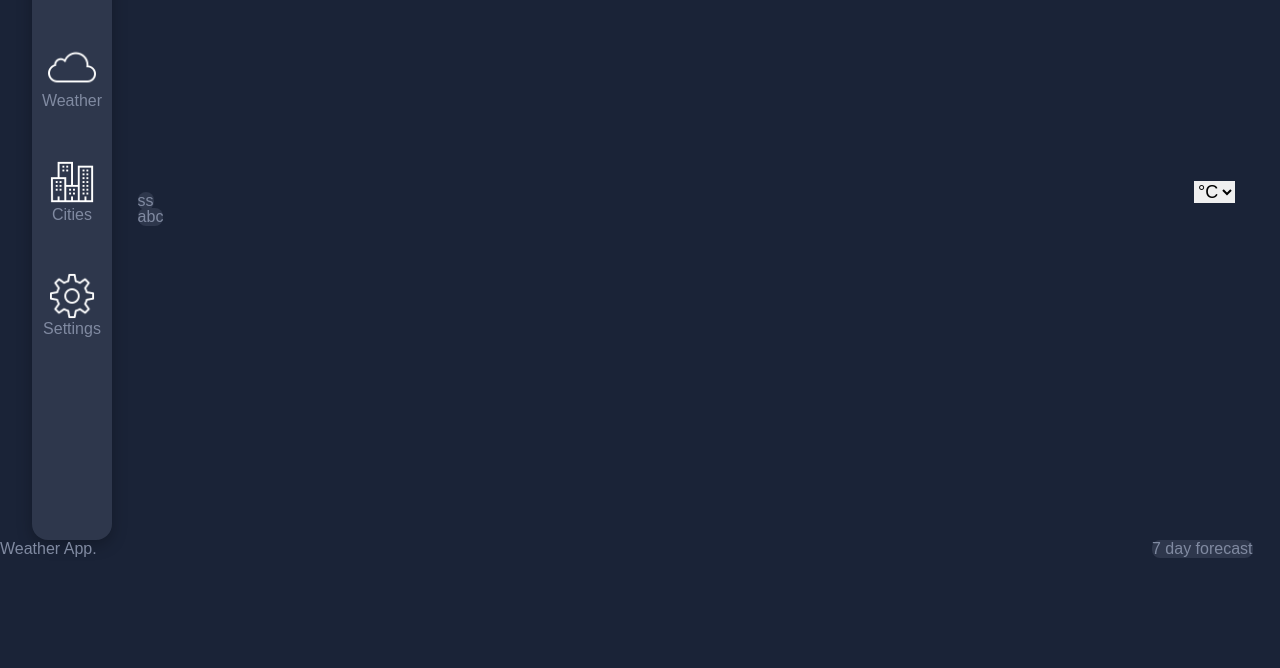
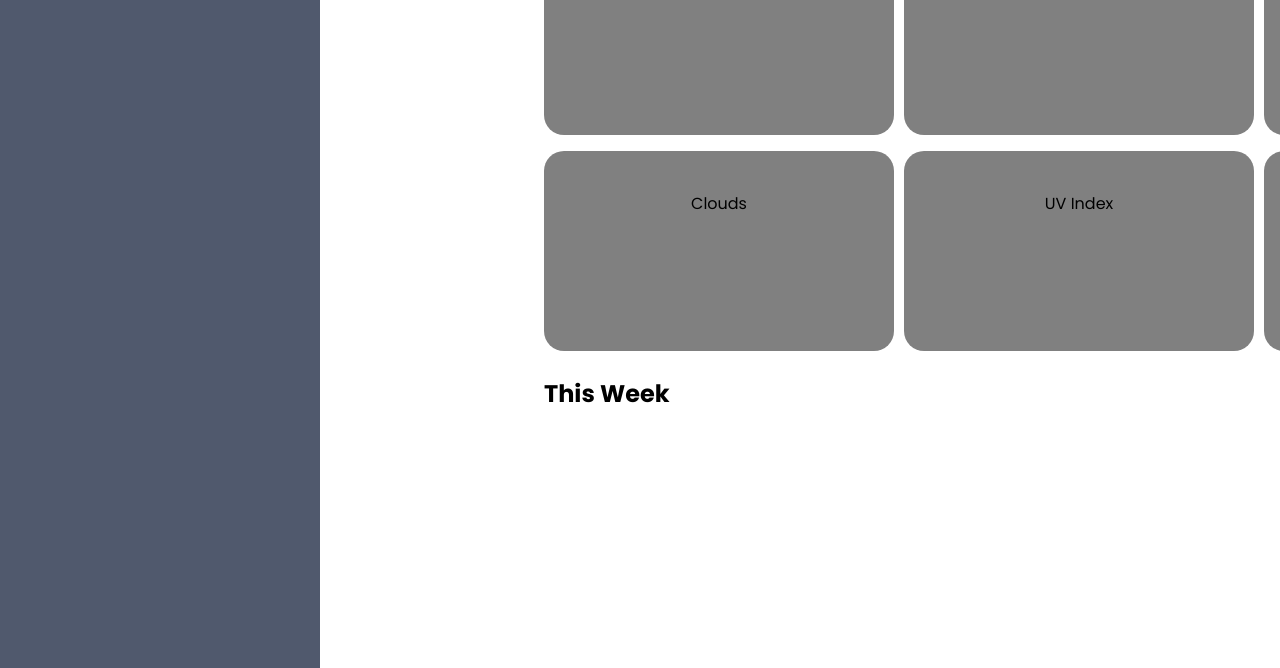
Before and after one commit to nishmsyr/Weather-App, a plain HTML site: page index.html in a window 1280 px wide. Shown: the part 132-800 px from the top of the page. Drawn offline with Linux system fonts and the light colour scheme.

Commit message:
Update Weather App

```diff
--- a/index.html
+++ b/index.html
@@ -1,53 +1,70 @@
 <!DOCTYPE html>
-<html lang="en">
+<html>
   <head>
-    <meta charset="UTF-8" />
-    <meta name="viewport" content="width=device-width, initial-scale=1.0" />
     <title>Weather App</title>
     <link rel="stylesheet" href="style.css" />
-    <script defer src="script.js"></script>
-    <link
-      rel="stylesheet"
-      href="https://cdnjs.cloudflare.com/ajax/libs/font-awesome/6.5.1/css/all.min.css"
-    />
   </head>
   <body>
     <div class="container">
-        <div class="navbar">
-            <img src="./assets/weatherIcon.png" alt="Weather Icon" class="icon">
-            <img src="./assets/weatherNav.png" alt="Weather Navigation" class="nav-icon">
-            <a href="index.html">Weather</a>
-            <img src="./assets/cities.png" alt="Cities Icon" class="nav-icon">
-            <a href="cities.html">Cities</a>
-            <img src="./assets/setting.png" alt="Setting Icon" class="nav-icon">
-            <a href="setting.html">Settings</a>
-        </div>
-        <div class="center-container">
       <div class="weather-input">
         <div class="input-group">
-                <input type="text" id="location" placeholder="Search Cities...">
-            </div>
-        </div>
-        <div class="info-container">
+          <input type="text" id="location" placeholder="Search Location.." />
           <select class="converter" id="converter">
             <option>°C</option>
             <option>°F</option>
           </select>
+
+          <i class="fa fa-search" onclick="findLocation()"></i>
         </div>
-        <div class="today-forecast">
-            <p class="text1">ss</p>
+        <div class="weather-icon"></div>
+        <h2 class="temperature"></h2>
+        <div class="feelsLike"></div>
+        <div class="date"></div>
+        <div class="city"></div>
       </div>
-        <div class="air-conditions">
-            <p>abc</p>
+      <div class="weather-output">
+        <h2 class="heading">Today's Weather</h2>
+        <div class="highlights">
+          <div class="humidity">
+            Humidity
+            <i class="fa-solid fa-water"></i>
+            <h1 id="HValue"></h1>
+          </div>
+          <div class="wind-speed">
+            Wind Speed
+            <i class="fa-solid fa-wind"></i>
+            <h1 id="WValue"></h1>
+          </div>
+          <div class="sun">
+            <span>
+              <i class="fa-solid fa-sun"></i>
+              <p><span id="SRValue"></span>Sunrise</p>
+            </span>
+            <span>
+              <i class="fa-regular fa-sun"></i>
+              <p><span id="SSValue"></span>Sunset</p>
+            </span>
+          </div>
+          <div class="clouds">
+            Clouds
+            <i class="fa-solid fa-cloud"></i>
+            <h1 id="CValue"></h1>
+          </div>
+          <div class="uv-index">
+            UV Index
+            <i class="fa-solid fa-bacon"></i>
+            <h1 id="UVValue"></h1>
+          </div>
+          <div class="pressure">
+            Pressure
+            <i class="fa-solid fa-volcano"></i>
+            <h1 id="PValue"></h1>
           </div>
         </div>
-      </div>
-      <div class="forecast-container">
-        <p>7 day forecast</p>
+        <br />
+        <h2 class="heading">This Week</h2>
+        <div class="forecast"></div>
       </div>
     </div>
-    <footer class="footer">
-        <p>Weather App.</p>
-    </footer>
   </body>
 </html>
--- a/script.js
+++ b/script.js
@@ -0,0 +1,28 @@
+const location = document.getElementById("location"),
+converter = document.getElementById("converter"),
+weatherIcon = document.getElementById(".weather-icon"),
+temperature = document.getElementById(".temperature"),
+feelsLike = document.getElementById(".feelsLike"),
+date = document.getElementById(".date"),
+city = document.getElementById(".city"),
+HValue = document.getElementById("HValue"),
+WValue = document.getElementById("WValue"),
+SRValue = document.getElementById("SRValue"),
+SSValue = document.getElementById("SSValue"),
+CValue = document.getElementById("CValue"),
+UVValue = document.getElementById("UVValue"),
+PValue = document.getElementById("PValue"),
+forecast = document.querySelector(".forecast");
+
+WEATHER_API_ENDPOINT='https://api.openweathermap.org/data/2.5/weather?appid=a5bb4718b30b6f5858697997567fffa&q=';
+WEATHER_DATA_ENDPOINT='https://api.openweathermap.org/data/2.5/onecall?appid=a5bb4718b30b6f5858697997567fffa&exclude=minutely&units=metric&'
+
+function findLocation() {
+    fetch(WEATHER_API_ENDPOINT+location.value).then((response)=>response.json()).then((data) => {
+        if(data.cod!='' && data.cod!=200){
+            alert(data.message);
+            return;
+        }
+        console.log(data.coord.lon, data.coord.lat); });
+    })
+}
--- a/style.css
+++ b/style.css
@@ -1,147 +1,99 @@
+@import url(https://fonts.googleapis.com/css2?family=Poppins:ital,wght@0,100;0,200;0,300;0,400;0,500;0,600;0,700;0,800;0,900;1,100;1,200;1,300;1,400;1,500;1,600;1,700;1,800;1,900&display=swap);
+
 * {
   margin: 0px;
   padding: 0px;
-  font-family: "Poppins", Arial;
+  font-family: "Poppins";
   box-sizing: border-box;
 }
 
-html {
-  scroll-behavior: smooth;
-}
 body {
   height: 100vh;
-  background: #1a2337;
 }
 
-p {
-  color: #808aa1;
-}
 .container {
   display: flex;
   align-items: center;
 }
 
-.icon {
-  width: 3rem;
-  margin-top: 1rem;
-  margin-bottom: 2rem;
+.weather-input {
+  width: 25%;
+  position: fixed;
+  inset: 0;
+  background: rgb(80, 89, 109);
+  padding: 1rem 2.5rem;
 }
 
-.nav-icon {
-  width: 3rem;
-  display: flex;
-  margin-bottom: -3rem;
-}
-
-.nav-icon:hover {
-  cursor: pointer;
-}
-.navbar {
-  display: flex;
-  align-items: center;
-  background: #2e374c;
-  border-radius: 1rem;
-  box-shadow: 0px 5px 15px rgba(0, 0, 0, 0.25);
-  flex-direction: column;
-  width: 5rem;
-  height: 40rem;
-  margin-top: 2rem;
-  margin-left: 2rem;
-  gap: 3rem;
-}
-
-.navbar a {
-  color: #808aa1;
-  display: flex;
-  text-decoration: solid;
-}
-
-.navbar a:hover {
-  cursor: pointer;
-  color: white;
-  transform: scale(1.1);
-  transition: all 0.4 ease-in-out, transform 0.4 ease-in-out;
-}
-
-.center-container .weather-input {
-  width: auto;
-  margin-top: -21%;
-  position: fixed;
-  border-radius: 1rem;
-  display: flex;
-  justify-content: center;
-}
-
-.weather-input .input-group {
+.input-group {
   position: relative;
   display: flex;
   align-items: center;
   margin: 2rem 0;
 }
 
-.weather-input .input-group input {
-  background: #2e374c;
+.input-group input {
+  background: white;
   text-transform: capitalize;
   padding: 1rem;
   font-size: 15px;
   border-radius: 6px;
-  width: 50rem;
+  width: 100%;
   outline: none;
   border: none;
-  height: 2.5rem;
 }
 
-.weather-input .input-group input::placeholder {
-  color: white;
-}
-
-.center-container {
-  display: flex;
-  flex-direction: column;
-  gap: 1rem;
-  margin-top: 7%;
-  margin-left: 2%;
-}
-.center-container .info-container {
-  display: flex;
-  align-items: center;
-  width: 75%;
-}
-
-.center-container .info-container .converter {
+.input-group .converter {
   position: absolute;
   right: 45px;
   border: none;
   outline: none;
   font-size: 18px;
+  cursor: pointer;
 }
 
-.today-forecast {
-  background: #2e374c;
-  position: fixed;
-  margin-bottom: 15%;
-  display: flex;
-  width: auto;
-  height: fit-content;
-  border-radius: 0.5rem;
+.input-group .fa-search {
+  position: absolute;
+  right: 15px;
+  color: gray;
+  cursor: pointer;
+  font-size: 22px;
 }
 
-.air-conditions {
-  background: #2e374c;
-  position: inherit;
-  margin-bottom: 5rem;
-  display: flex;
-  width: auto;
-  height: fit-content;
-  border-radius: 0.5rem;
+.weather-output {
+  width: 60%;
+  position: fixed;
+  inset: 0;
+  margin-left: 40%;
+  padding: 2rem;
+  background: white;
+  overflow: auto;
 }
 
-.forecast-container {
-  position: fixed;
+.highlights {
+  display: grid;
+  grid-template-columns: repeat(3, 350px);
+  grid-auto-flow: row;
+  row-gap: 1rem;
+  column-gap: 10px;
+}
+
+.highlights div {
+  height: 200px;
+  display: grid;
+  align-items: center;
+  justify-content: center;
+  text-align: center;
+  background-color: gray;
+  border-radius: 20px;
+  padding: 1rem;
+}
+
+.highlights i {
+  font-size: 45px;
+}
+
+.sun span {
+  align-items: center;
   display: flex;
-  flex-direction: column;
-  background: #2e374c;
-  margin-left: 90%;
-  margin-bottom: 5%;
-  border-radius: 0.5rem;
+  gap: 10px;
 }
```
Lines whose indentation alone changed are shown as unchanged.
